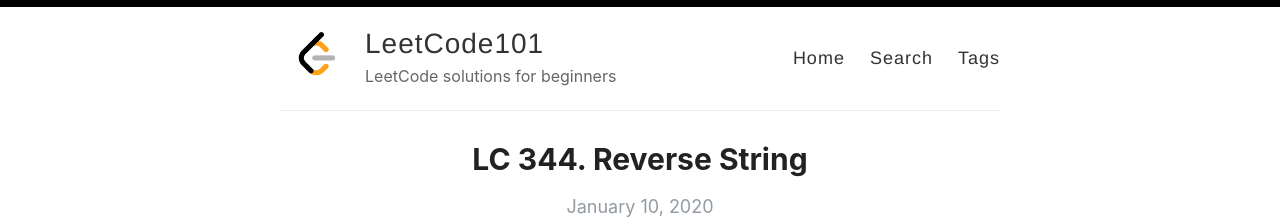
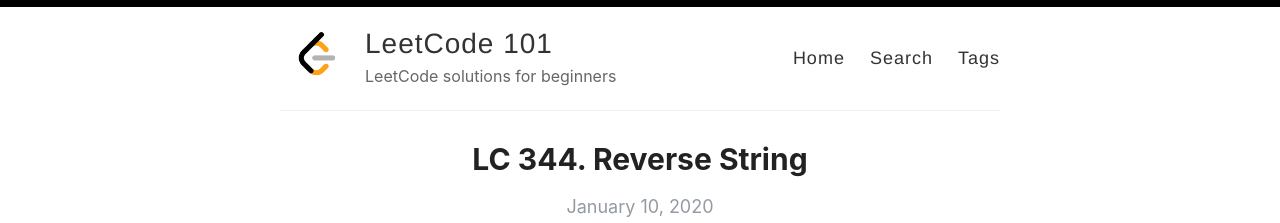
Before and after one commit to sarthak-sehgal/leetcode101, a Jekyll site: the page built from index.html, in a window 1280 px wide. Shown: the top 223 px of the page. Built offline with Jekyll 4.4.1, drawn with Linux system fonts in a browser that asks for light colours; the list of posts is cut into pages by our own code.

Commit message:
Add space in name

```diff
--- a/_config.yml
+++ b/_config.yml
@@ -3,7 +3,7 @@
 #
 
 # Name of your site (displayed in the header)
-name: LeetCode101
+name: LeetCode 101
 
 # Name of the author
 author: Sarthak Sehgal
```
